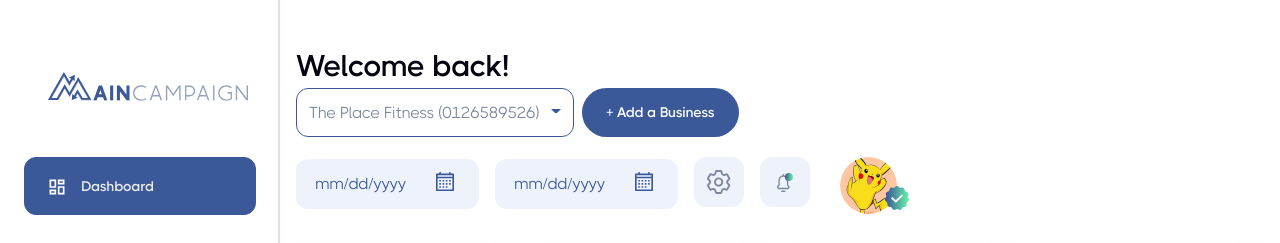
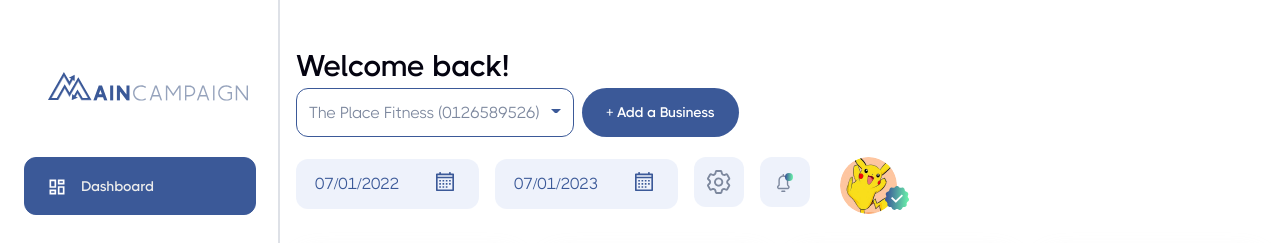
Before and after one commit to cjstanfi/main-campaign-frontend-updated, a React (Vite) app: page /dashboard in a window 1280 px wide. Shown: the top 243 px of the page. Built offline with nearby package versions, Linux system fonts and the light colour scheme.

Commit message:
make tooltip

```diff
--- a/src/App.css
+++ b/src/App.css
@@ -536,3 +536,15 @@ input:checked {
     padding-right: 3rem !important;
   }
 }
+
+.custom_tooltip {
+  width: 300px;
+  background-color: #7d889e;
+  border-radius: 20px;
+  color: white;
+  padding: 10px;
+  position: absolute;
+  top: 30px;
+  left: 100%;
+  transform: translateX(-50%);
+}
--- /dev/null
+++ b/src/components/common/Tooltip.jsx
@@ -0,0 +1,28 @@
+import React, { useState } from "react";
+import ToolTipIcon from "../../assets/images/svg/cards-icon.svg";
+
+const Tooltip = () => {
+  const [showTooltip, setShowTooltip] = useState(false);
+  return (
+    <>
+      <div className="position-relative d-inline">
+        <img
+          onMouseOver={() => setShowTooltip(true)}
+          onMouseOut={() => setShowTooltip(false)}
+          className="cursor_pointer"
+          src={ToolTipIcon}
+          alt="ToolTipIcon"
+        />
+
+        <div className={showTooltip ? "custom_tooltip" : "d-none"}>
+          <p className="mb-0">
+            Lorem, ipsum dolor sit amet consectetur adipisicing elit. Deserunt,
+            nulla.
+          </p>
+        </div>
+      </div>
+    </>
+  );
+};
+
+export default Tooltip;
--- a/src/components/dashboard/DashBoardCalendarly.jsx
+++ b/src/components/dashboard/DashBoardCalendarly.jsx
@@ -1,14 +1,26 @@
-import React from "react";
+import React, { useState } from "react";
 
 const DashBoardCalendarly = () => {
+  const [inputValue, setInputValue] = useState("2022-07-01");
+  const [inputValueTwo, setInputValueTwo] = useState("2023-07-01");
   return (
     <>
       <div className="d-flex align-items-center">
         <div>
-          <input className="date_input" type="date" />
+          <input
+            className="date_input"
+            type="date"
+            value={inputValue}
+            onChange={(e) => setInputValue(e.target.value)}
+          />
         </div>
         <div className="ps-3 px-md-3">
-          <input className="date_input" type="date" />
+          <input
+            className="date_input"
+            type="date"
+            value={inputValueTwo}
+            onChange={(e) => setInputValueTwo(e.target.value)}
+          />
         </div>
       </div>
     </>
--- a/src/views/Support.jsx
+++ b/src/views/Support.jsx
@@ -1,9 +1,11 @@
 import React from "react";
+import Tooltip from "../components/common/Tooltip";
 
 const Support = () => {
   return (
     <>
       <h1>Support</h1>
+      <Tooltip />
     </>
   );
 };
```
